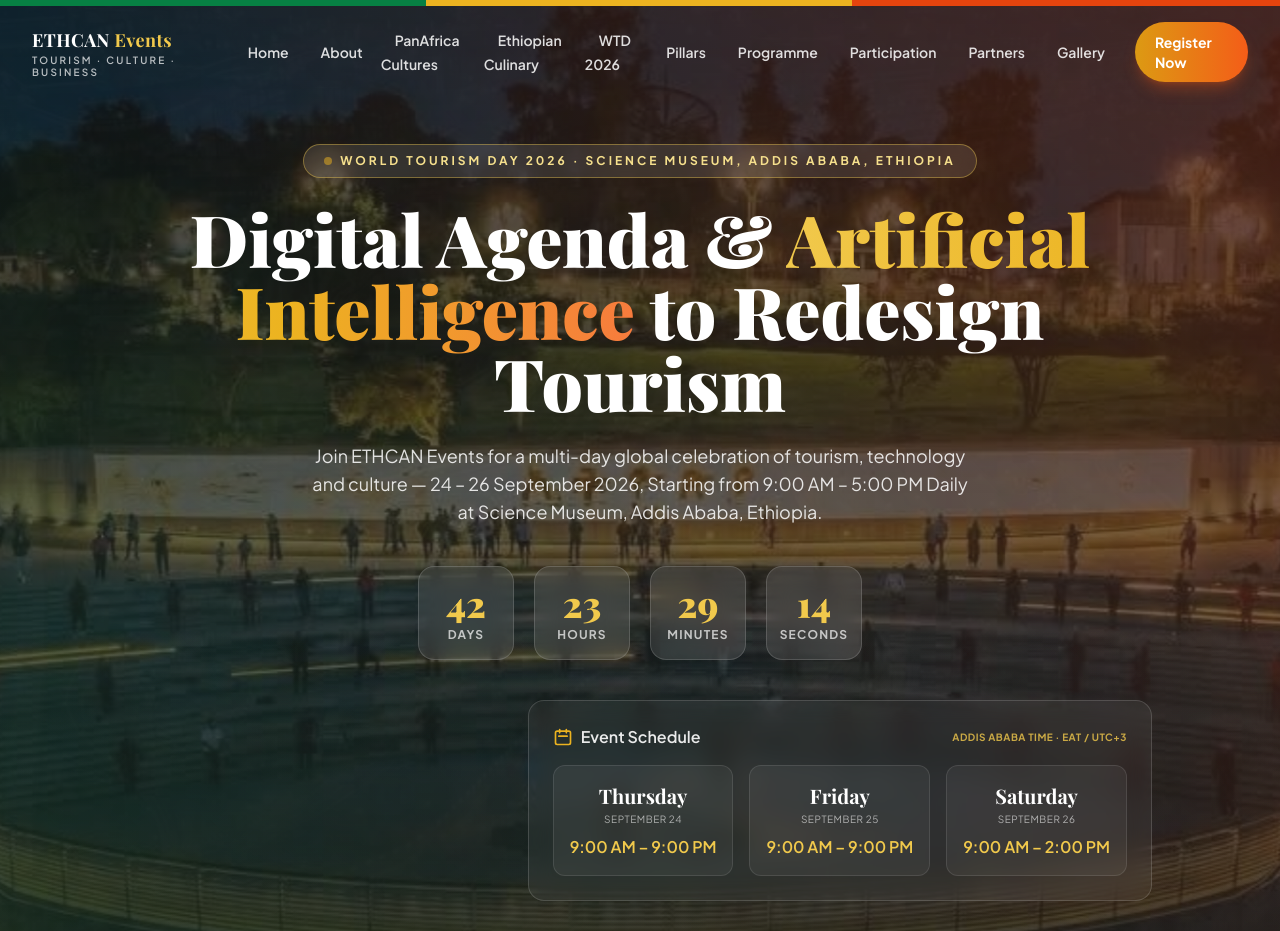
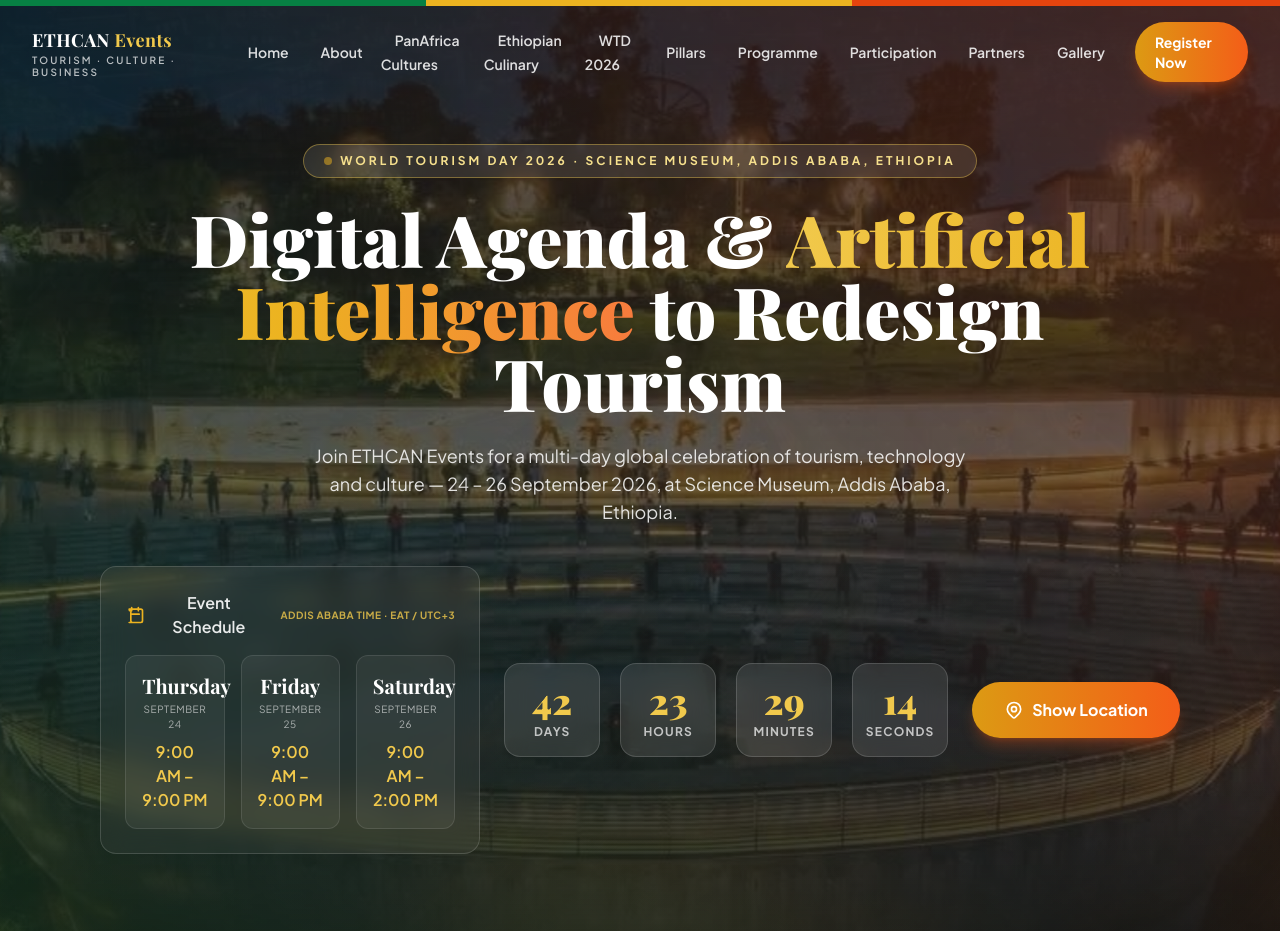
Before and after one commit to sophoniast123/ethcan-events-2, a Next.js app: page / in a window 1280 px wide. Shown: the top 931 px of the page. Built offline with nearby package versions, Linux system fonts and the light colour scheme; a web font is replaced by a local one.

Commit message:
fixed hero section

```diff
--- a/components/Hero.tsx
+++ b/components/Hero.tsx
@@ -30,14 +30,12 @@ export default function Hero() {
   const [slide, setSlide] = useState(0);
   const sectionRef = useRef<HTMLElement>(null);
 
-  // Parallax: background moves slower than the scroll.
+  // Parallax: only the background layer animates on scroll.
   const { scrollYProgress } = useScroll({
     target: sectionRef,
     offset: ["start start", "end start"],
   });
   const bgY = useTransform(scrollYProgress, [0, 1], ["0%", "28%"]);
-  const contentY = useTransform(scrollYProgress, [0, 1], ["0%", "60%"]);
-  const contentOpacity = useTransform(scrollYProgress, [0, 0.7], [1, 0]);
 
   useEffect(() => {
     const id = setInterval(() => setSlide((s) => (s + 1) % HERO_IMAGES.length), 6000);
@@ -81,10 +79,7 @@ export default function Hero() {
       </motion.div>
 
       {/* Content */}
-      <motion.div
-        style={{ y: contentY, opacity: contentOpacity }}
-        className="container-x relative z-10 flex flex-1 flex-col items-center justify-center pb-24 pt-36 text-center"
-      >
+      <div className="container-x relative z-10 flex flex-1 flex-col items-center justify-center pb-24 pt-36 text-center">
         <motion.span
           initial={{ opacity: 0, y: 20 }}
           animate={{ opacity: 1, y: 0 }}
@@ -101,7 +96,7 @@ export default function Hero() {
           transition={{ delay: 0.3, duration: 0.8 }}
           className="max-w-5xl font-display text-4xl font-black leading-tight text-white sm:text-6xl lg:text-7xl"
         >
-          Digital Agenda &amp;{" "}
+          Digital Agenda &{" "}
           <span className="bg-gradient-to-r from-gold-300 via-gold-400 to-terra-400 bg-clip-text text-transparent">
             Artificial Intelligence
           </span>{" "}
@@ -115,47 +110,23 @@ export default function Hero() {
           className="mt-6 max-w-2xl text-base text-white/85 sm:text-lg"
         >
           Join ETHCAN Events for a multi-day global celebration of tourism, technology and
-          culture — {EVENT.dateLabel}, Starting from 9:00 AM – 5:00 PM Daily at Science Museum, Addis Ababa, Ethiopia.
+          culture — {EVENT.dateLabel}, at Science Museum, Addis Ababa, Ethiopia.
         </motion.p>
 
-        {/* Countdown */}
+        {/* Schedule, Countdown & Location - Side by side on desktop */}
         <motion.div
           initial={{ opacity: 0, y: 30 }}
           animate={{ opacity: 1, y: 0 }}
           transition={{ delay: 0.6, duration: 0.8 }}
-          className="mt-10 grid grid-cols-4 gap-3 sm:gap-5"
-        >
-          {(units ?? ([["Days", 0], ["Hours", 0], ["Minutes", 0], ["Seconds", 0]] as const)).map(
-            ([label, value]) => (
-              <div
-                key={label}
-                className="w-[74px] rounded-2xl border border-white/15 bg-white/10 px-2 py-4 backdrop-blur-md sm:w-24"
-              >
-                <div className="font-display text-3xl font-black text-gold-300 sm:text-4xl tabular-nums">
-                  {countdown ? String(value).padStart(2, "0") : "--"}
-                </div>
-                <div className="mt-1 text-[10px] font-bold uppercase tracking-widest text-white/70 sm:text-xs">
-                  {label}
-                </div>
-              </div>
-            )
-          )}
-        </motion.div>
-
-        {/* Event Schedule */}
-        <motion.div
-          initial={{ opacity: 0, y: 30 }}
-          animate={{ opacity: 1, y: 0 }}
-          transition={{ delay: 0.75, duration: 0.8 }}
-          className="mt-10 w-full max-w-5xl flex flex-col lg:flex-row gap-6 items-start"
+          className="mt-10 w-full max-w-6xl flex flex-col lg:flex-row items-center justify-center gap-6"
         >
           {/* Event Schedule */}
-          <div className="flex-1 lg:max-w-2xl w-full"/>
-            <div className="rounded-2xl border border-white/15 bg-white/5 p-4 sm:p-6 backdrop-blur-md h-full">
+          <div className="flex-1 lg:max-w-[380px] w-full">
+            <div className="rounded-2xl border border-white/15 bg-white/5 p-4 sm:p-6 backdrop-blur-md">
               <div className="flex flex-col sm:flex-row sm:items-center sm:justify-between gap-4 mb-4">
                 <div className="flex items-center gap-2 text-white/90">
                   <svg className="w-5 h-5 text-gold-400 shrink-0" fill="none" stroke="currentColor" viewBox="0 0 24 24">
-                  <path strokeLinecap="round" strokeLinejoin="round" strokeWidth={2} d="M8 7V3m8 4V3m-9 8h10M5 21h14a2 2 0 002-2V7a2 2 0 00-2-2H5a2 2 0 00-2 2v12a2 2 0 002 2z" />
+                    <path strokeLinecap="round" strokeLinejoin="round" strokeWidth={2} d="M8 7V3m8 4V3m-9 8h10M5 21h14a2 2 0 002-2V7a2 2 0 00-2-2H5a2 2 0 002 2v12a2 2 0 002 2z" />
                   </svg>
                   <span className="font-semibold text-sm sm:text-base">Event Schedule</span>
                 </div>
@@ -182,20 +153,36 @@ export default function Hero() {
                 ))}
               </div>
             </div>
-        </motion.div>
+          </div>
+
+          {/* Countdown */}
+          <div className="flex-shrink-0 w-full lg:w-auto">
+            <div className="grid grid-cols-4 gap-3 sm:gap-5 justify-center">
+              {(units ?? ([["Days", 0], ["Hours", 0], ["Minutes", 0], ["Seconds", 0]] as const)).map(
+                ([label, value]) => (
+                  <div
+                    key={label}
+                    className="w-[74px] rounded-2xl border border-white/15 bg-white/10 px-2 py-4 backdrop-blur-md sm:w-24"
+                  >
+                    <div className="font-display text-3xl font-black text-gold-300 sm:text-4xl tabular-nums">
+                      {countdown ? String(value).padStart(2, "0") : "--"}
+                    </div>
+                    <div className="mt-1 text-[10px] font-bold uppercase tracking-widest text-white/70 sm:text-xs">
+                      {label}
+                    </div>
+                  </div>
+                )
+              )}
+            </div>
+          </div>
 
           {/* Show Location Button */}
-        <motion.div
-          initial={{ opacity: 0, y: 30 }}
-          animate={{ opacity: 1, y: 0 }}
-          transition={{ delay: 0.9, duration: 0.8 }}
-          className="mt-8"
-        >
+          <div className="flex-shrink-0 w-full lg:w-auto">
             <a
               href={EVENT.locationUrl}
               target="_blank"
               rel="noopener noreferrer"
-            className="inline-flex items-center gap-2 rounded-full bg-gradient-to-r from-gold-500 to-terra-500 px-8 py-4 font-bold text-white shadow-lg shadow-terra-500/30 transition-all duration-300 hover:-translate-y-0.5 hover:shadow-xl hover:shadow-terra-500/40 active:translate-y-0 focus:outline-none focus:ring-2 focus:ring-gold-400 focus:ring-offset-2 focus:ring-offset-ink"
+              className="inline-flex items-center gap-2 rounded-full bg-gradient-to-r from-gold-500 to-terra-500 px-8 py-4 font-bold text-white shadow-lg shadow-terra-500/30 transition-all duration-300 hover:-translate-y-0.5 hover:shadow-xl hover:shadow-terra-500/40 active:translate-y-0 focus:outline-none focus:ring-2 focus:ring-gold-400 focus:ring-offset-2 focus:ring-offset-ink w-full lg:w-auto justify-center"
             >
               <svg className="w-5 h-5" fill="none" stroke="currentColor" viewBox="0 0 24 24">
                 <path strokeLinecap="round" strokeLinejoin="round" strokeWidth={2} d="M17.657 16.657L13.414 20.9a1.998 1.998 0 01-2.827 0l-4.244-4.243a8 8 0 1111.314 0z" />
@@ -203,9 +190,10 @@ export default function Hero() {
               </svg>
               Show Location
             </a>
+          </div>
         </motion.div>
 
-      </motion.div>
+      </div>
 
       {/* Marquee ticker */}
       <div className="relative z-10 border-t border-white/10 bg-ink/70 py-3.5 backdrop-blur">
```
Lines whose indentation alone changed are shown as unchanged.
